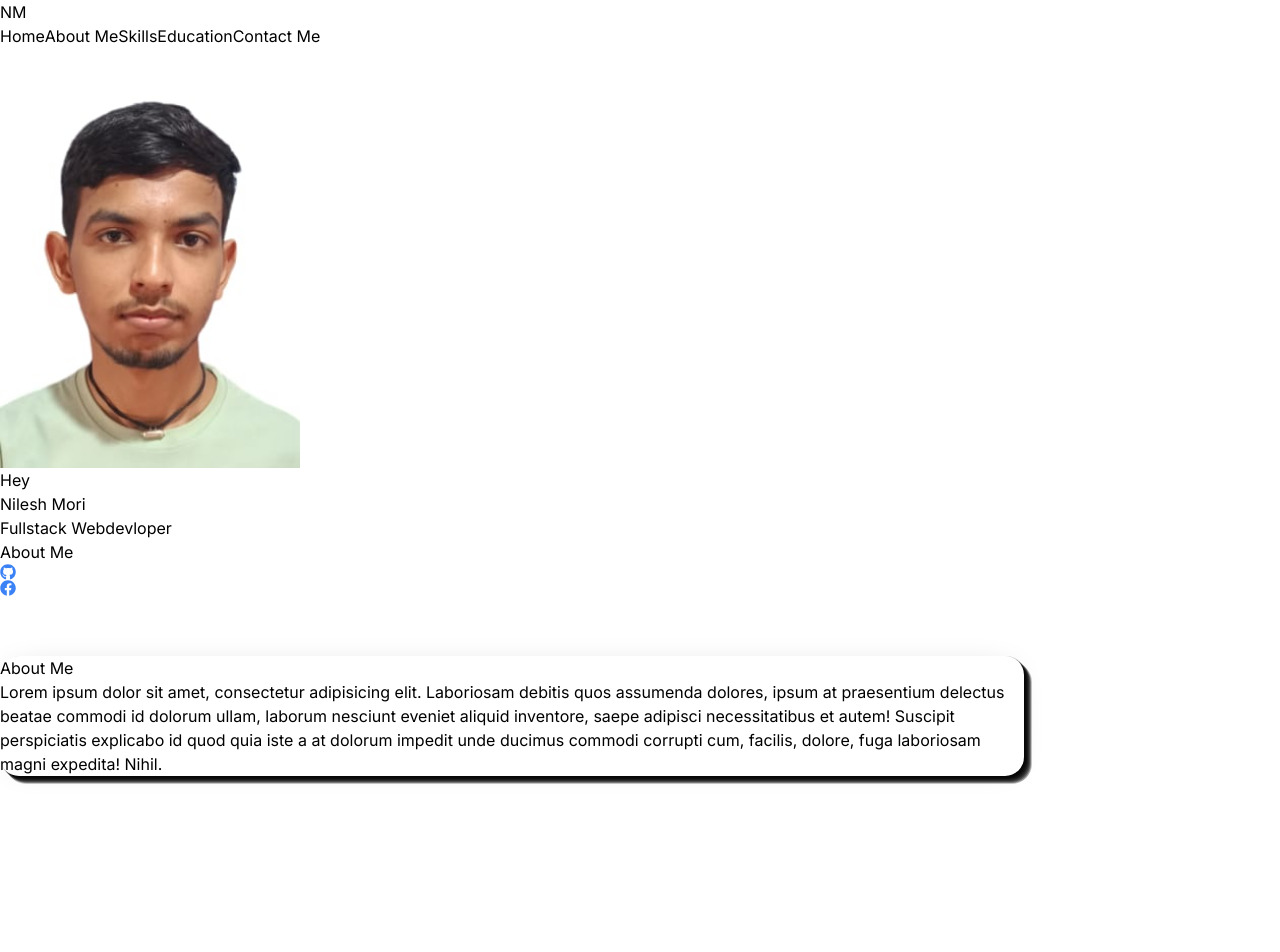
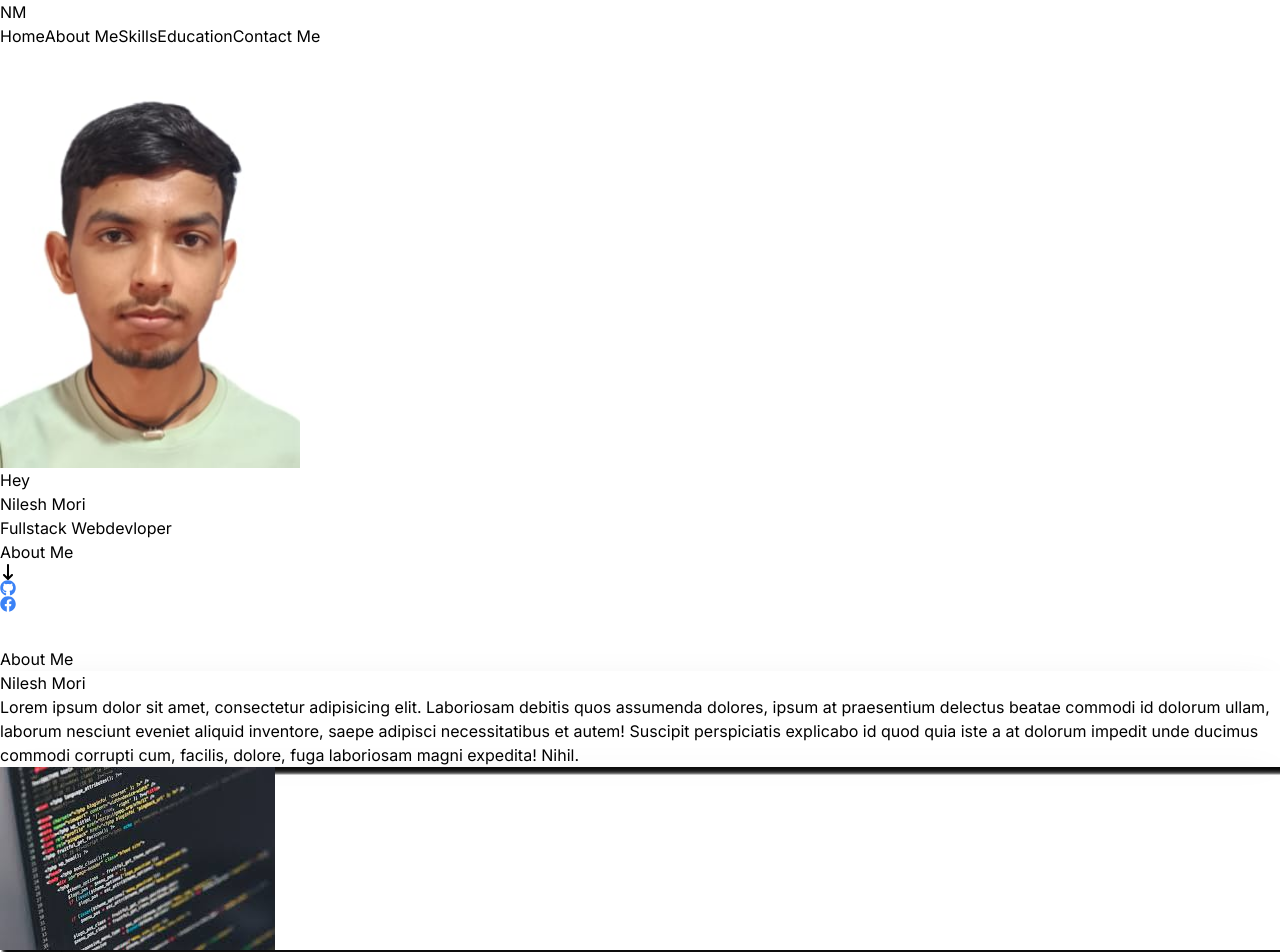
Before and after one commit to nilesh7757/Portfolio, a Next.js app: page / in a window 1280 px wide. Shown: the top 952 px of the page. Before the commit the page ends 800 px from the top, so only its background shows below. Built offline with nearby package versions, Linux system fonts and the light colour scheme.

Commit message:
Added About Section

```diff
--- a/app/components/About.css
+++ b/app/components/About.css
@@ -1,12 +1,9 @@
-.AboutMe{
-        position: relative;
-        top: 25px;
-        width: 80%;
+.Box{
         height: fit-content;
-        background-color: rgba(255, 255, 255, 1);
-        color: #000;
-        border-radius: 19px;
-        box-shadow: 0px 1px 33px -14px rgba(0,0,0,0.2),
+        /* background-color: rgba(255, 255, 255, 1); */
+        /* color: #000; */
+        /* border-radius: 19px; */
+        box-shadow: 0px 1px 33px -14px rgba(124, 123, 123, 0.2),
     1px 0px 0px 0px rgba(0,0,0,0.22),
     1px 2px 0px 0px rgba(0,0,0,0.22),
     2px 1px 0px 0px rgba(0,0,0,0.22),
--- a/app/components/AboutMe.js
+++ b/app/components/AboutMe.js
@@ -1,12 +1,25 @@
 import React from 'react'
+import Link from 'next/link'
 import './About.css'
 
 const AboutMe = () => {
   return (
     <>
-    <div className='AboutMe mx-auto my-10 w-[85%]  p-5 bg-white'>
-        <h3 className='text-xl font-bold'>About Me</h3>
-        <div className='pt-2'>Lorem ipsum dolor sit amet, consectetur adipisicing elit. Laboriosam debitis quos assumenda dolores, ipsum at praesentium delectus beatae commodi id dolorum ullam, laborum nesciunt eveniet aliquid inventore, saepe adipisci necessitatibus et autem! Suscipit perspiciatis explicabo id quod quia iste a at dolorum impedit unde ducimus commodi corrupti cum, facilis, dolore, fuga laboriosam magni expedita! Nihil.</div>
+    <div id="About" className='relative top:25px w-full mx-auto my-10'>
+        <h2 className='text-xl md:text-3xl mx-auto text-center font-bold'>About Me</h2>
+        <div className='flex w-full mx-auto justify-around py-5'>
+        <div className='p-4 relative rounded-lg top-5 w-[50%] Box'>
+          <h3 className='text-xl font-semibold mb-1'><span className="text-red-600 ">Nilesh </span> Mori</h3>
+          <div className='flex'>Lorem ipsum dolor sit amet, consectetur adipisicing elit. Laboriosam debitis quos assumenda dolores, ipsum at praesentium delectus beatae commodi id dolorum ullam, laborum nesciunt eveniet aliquid inventore, saepe adipisci necessitatibus et autem! Suscipit perspiciatis explicabo id quod quia iste a at dolorum impedit unde ducimus commodi corrupti cum, facilis, dolore, fuga laboriosam magni expedita! Nihil.</div>
+
+          </div>
+        <div className="img top-5 relative right-0 Box rounded-lg overflow-hidden ">
+              <img src="About-D1.jpg" alt="About" />
+        </div>
+        </div>
+          <div className='w-fit text-2xl font-medium mx-auto relative top-12'>
+          <button className='py-1 px-2 Box text-white bg-blue-500 rounded-lg'><Link href="https://drive.google.com/file/d/1-3daVjRjyNBef14a1y9tAGienx3L0KPg/view?usp=sharing">Resume</Link></button>
+          </div>
     </div>
     </>
   )
--- a/app/components/HorizontalNav.js
+++ b/app/components/HorizontalNav.js
@@ -6,7 +6,7 @@ const HorizontalNav = () => {
         {/* <h1>HELLO</h1> */}
       <ul className='text-xl flex flex-col text-black gap-8'>
             <li className='hover:font-bold hover:text-blue-500'><Link href = "#">Home</Link></li>
-            <li className='hover:font-bold hover:text-blue-500'><Link href = "#">About Me</Link></li>
+            <li className='hover:font-bold hover:text-blue-500'><Link href = "#About">About Me</Link></li>
             <li className='hover:font-bold hover:text-blue-500'><Link href = "#">Skills</Link></li>
             <li className='hover:font-bold hover:text-blue-500'><Link href = "#">Education</Link></li>
             <li className='hover:font-bold hover:text-blue-500'><Link href = "#">Contact Me</Link></li>
--- a/app/components/Navbar.js
+++ b/app/components/Navbar.js
@@ -28,7 +28,7 @@ const Navbar = () => {
         <div className=''>
           {<ul className='flex Navbar text-xl gap-4'>
             <li className='hover:font-bold hover:text-blue-500'><Link href = "#">Home</Link></li>
-            <li className='hover:font-bold hover:text-blue-500'><Link href = "#">About Me</Link></li>
+            <li className='hover:font-bold hover:text-blue-500'><Link href = "#About">About Me</Link></li>
             <li className='hover:font-bold hover:text-blue-500'><Link href = "#">Skills</Link></li>
             <li className='hover:font-bold hover:text-blue-500'><Link href = "#">Education</Link></li>
             <li className='hover:font-bold hover:text-blue-500'><Link href = "#">Contact Me</Link></li>
--- a/app/components/TypedText.js
+++ b/app/components/TypedText.js
@@ -2,6 +2,7 @@
 "use client"
 import { useEffect, useRef } from 'react';
 import Link from 'next/link';
+import { FaArrowDownLong} from "react-icons/fa6";
 import Image from 'next/image';
 import HorizontalNav from './HorizontalNav';
 import { FaGithub } from "react-icons/fa";
@@ -32,7 +33,7 @@ const TypedText = ()=>{
         <h1 className='text-purple-700'>Hey</h1>
         <h1>Nilesh <span className='text-blue-500'>Mori</span></h1>
         <h1><span className='text-red-500'>Fullstack</span> Webdevloper</h1>
-        <button className='bg-blue-500 hover:bg-blue-800 text-xl w-fit px-5 py-2 rounded-lg text-white'>About Me</button>
+        <button className='bg-blue-500 hover:bg-blue-800 text-xl w-fit  px-5 py-2 rounded-lg text-white'><Link className='flex items-center gap-x-1' href="#About">About Me <FaArrowDownLong  /></Link></button>
       <div className="contacts flex gap-x-3">
           <div><Link href="https://github.com/nilesh7757"><FaGithub fill='#3b82f6' /></Link></div>
           <div><Link href="https://www.facebook.com/akash.mori.792/"><FaFacebook fill='#3b82f6'/></Link></div>
--- a/app/page.js
+++ b/app/page.js
@@ -14,6 +14,8 @@ export default function Home() {
       <TypedText/>
       <Line/>
       <AboutMe/>
+      <Line/>
+
    </main>
    </>
   );
```
Also changed, not shown: public/About-D1.jpg (added), 1 other file (tests, documents, lock files or other folders).
